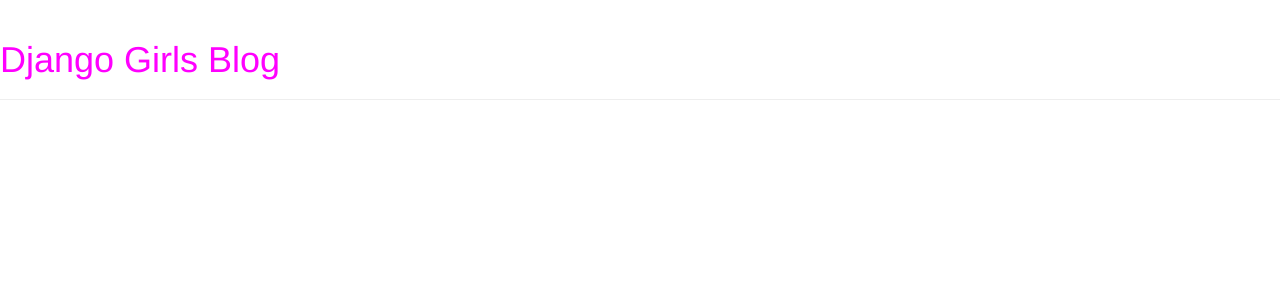
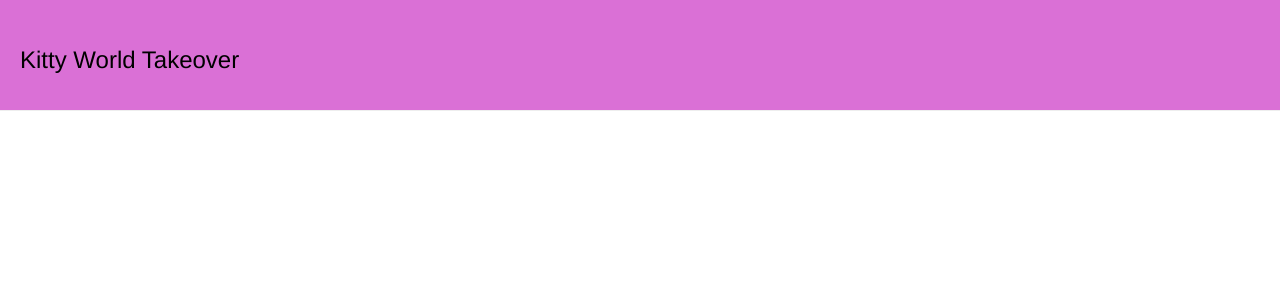
Before and after one commit to kirbliscious/django-girls, a Django app: page / in a window 1280 px wide. Shown: the top 300 px of the page. Run offline with Django 3.2, Linux system fonts and the light colour scheme; data that the repository does not hold is empty; some libraries are stand-ins or nearby versions.

Commit message:
final django girls site

```diff
--- a/blog/static/css/blog.css
+++ b/blog/static/css/blog.css
@@ -1,6 +1,38 @@
 h1 a{
 	color:magenta;
+	font-size:24px;
+	line-height: 40px;
 }
-h1 a:hover{
-	background-color:aqua;
+.add-new{
+	position:absolute;
+	top:20px;
+	right:20px;
+	font-size:20px;
+	color:black;
 }
+.page-header{
+	background-color:orchid;
+	padding:20px;
+	margin:0;
+}
+
+.page-header h1{
+	width:100%;
+}
+.page-header h1 a{
+	color:black;
+}
+.page-header h1 a:hover{
+	background-color:rgba(0,0,0,0);
+}
+.post{
+	position:relative;
+	border-bottom:1px solid #eee;
+	padding:20px;
+}
+.post:hover{
+	background-color:#eee;
+}
+.container{
+	padding:0;
+}
--- a/blog/templates/blog/base.html
+++ b/blog/templates/blog/base.html
@@ -8,7 +8,10 @@
 	</head>
 	<body>
     <div class="page-header">
-        <h1><a href="/">Django Girls Blog</a></h1>
+    	{% if user.is_authenticated %}
+    		<a class="add-new" href="{% url 'post_new' %}" class="top-menu"><span class="glyphicon glyphicon-plus"></span></a>
+    	{% endif %}
+        <h1><a href="/">Kitty World Takeover</a></h1>
     </div>
     <div class="content container">
         <div class="row">
--- a/blog/templates/blog/post_detail.html
+++ b/blog/templates/blog/post_detail.html
@@ -6,7 +6,10 @@
 			<div class="date">
 				{{post.published_date}}
 			</div>
-			{% endif %}
+		{% endif %}
+		{% if user.is_authenticated %}
+			<a class="add-new" class="btn btn-default" href="{% url 'post_edit' pk=post.pk %}"><span class="glyphicon glyphicon-pencil"></span></a>
+		{% endif %}
 		<h1>{{ post.title }}</h1>
 		<p>{{ post.text|linebreaks }}</p>
 	</div>
--- a/blog/templates/blog/post_list.html
+++ b/blog/templates/blog/post_list.html
@@ -3,8 +3,9 @@
 {% block content %}
 	{% for post in posts %}
 	<div class="post">
+		<h1><a href="{% url 'post_detail' pk=post.pk %}">{{ post.title }}</a></h1>
 		<p>Published: {{post.published_date}}</p>
-		<h1><a href="{% url 'post_detail' pk=post.pk %}">{{ post.title }}</a></h1>
 		<p>{{post.text|linebreaks}}</p>
+	</div>
 	{% endfor %}
 {% endblock %}
--- a/blog/urls.py
+++ b/blog/urls.py
@@ -4,4 +4,6 @@
 urlpatterns = [
     url(r'^$', views.post_list, name='post_list'),
     url(r'^post/(?P<pk>[0-9]+)/$', views.post_detail, name='post_detail'),
+    url(r'^post/new/$', views.post_new, name='post_new'),
+    url(r'^post/(?P<pk>[0-9]+)/edit/$', views.post_edit, name='post_edit'),
 ]
--- a/blog/views.py
+++ b/blog/views.py
@@ -1,7 +1,9 @@
 from django.shortcuts import render
+from django.shortcuts import redirect
 from django.utils import timezone
 from .models import Post
 from django.shortcuts import render, get_object_or_404
+from .forms import PostForm
 
 # Create your views here.
 
@@ -12,3 +14,30 @@
 def post_detail(request, pk):
     post = get_object_or_404(Post, pk=pk)
     return render(request, 'blog/post_detail.html', {'post': post})
+
+def post_new(request):
+    if request.method == "POST":
+        form = PostForm(request.POST)
+        if form.is_valid():
+            post = form.save(commit=False)
+            post.author = request.user
+            post.published_date = timezone.now()
+            post.save()
+            return redirect('post_detail', pk=post.pk)
+    else:
+        form = PostForm()
+    return render(request, 'blog/post_edit.html', {'form': form})
+
+def post_edit(request, pk):
+    post = get_object_or_404(Post, pk=pk)
+    if request.method == "POST":
+        form = PostForm(request.POST, instance=post)
+        if form.is_valid():
+            post = form.save(commit=False)
+            post.author = request.user
+            post.published_date = timezone.now()
+            post.save()
+            return redirect('post_detail', pk=post.pk)
+    else:
+        form = PostForm(instance=post)
+    return render(request, 'blog/post_edit.html', {'form': form})
```
Also changed, not shown: blog/forms.py (added, +9 -0 lines), blog/templates/blog/post_edit.html (added, +9 -0 lines), post_edit.html (added).
